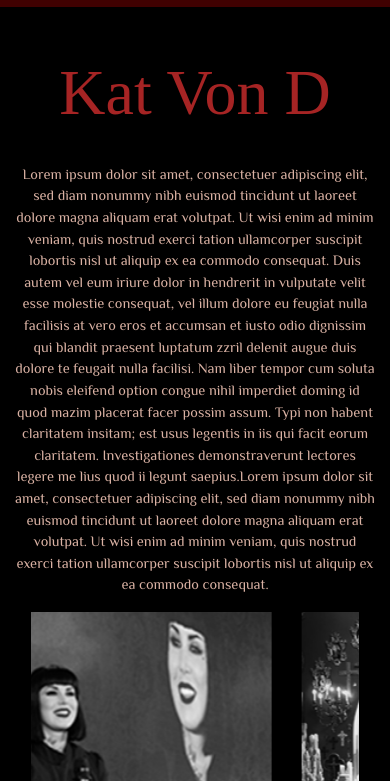
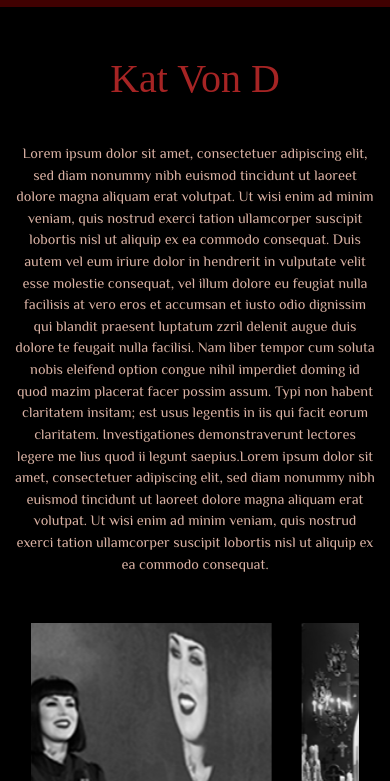
Before and after one commit to antopr/Clase-15, a plain HTML site: page about.html in a window 390 px wide. Shown: the part 63-844 px from the top of the page. Drawn offline with Linux system fonts and the light colour scheme.

Commit message:
agregue @media a about y mixin

```diff
--- a/about.html
+++ b/about.html
@@ -57,7 +57,7 @@
       <div class="row">
         <div class="offset-lg-2 col-lg-8 offset-md-1 col-md-10 offset-sm-1 col-sm-10">
           <div class="d-flex flex-column justify-content-center align-items-center mt-5">
-              <h1 class="tittle-index">Kat Von D</h1>
+              <h1 class="tittle-about">Kat Von D</h1>
               <div class="text-bio-about">
                 Lorem ipsum dolor sit amet, consectetuer adipiscing elit, sed diam nonummy nibh euismod tincidunt ut laoreet dolore magna aliquam erat volutpat. Ut wisi enim ad minim veniam, quis nostrud exerci tation ullamcorper suscipit lobortis nisl ut aliquip ex ea commodo consequat. Duis autem vel eum iriure dolor in hendrerit in vulputate velit esse molestie consequat, vel illum dolore eu feugiat nulla facilisis at vero eros et accumsan et iusto odio dignissim qui blandit praesent luptatum zzril delenit augue duis dolore te feugait nulla facilisi. Nam liber tempor cum soluta nobis eleifend option congue nihil imperdiet doming id quod mazim placerat facer possim assum. Typi non habent claritatem insitam; est usus legentis in iis qui facit eorum claritatem. Investigationes demonstraverunt lectores legere me lius quod ii legunt saepius.Lorem ipsum dolor sit amet, consectetuer adipiscing elit, sed diam nonummy nibh euismod tincidunt ut laoreet dolore magna aliquam erat volutpat. Ut wisi enim ad minim veniam, quis nostrud exerci tation ullamcorper suscipit lobortis nisl ut aliquip ex ea commodo consequat.
               </div>
@@ -100,7 +100,7 @@
         <ul class="list-unstyled list-inline text-center">
           <li class="list-inline-item">
             <a class="btn-floating btn-fb mx-1" href="https://www.facebook.com/katvond" target="_blank">
-              <i class="fab fa-facebook"> </i>
+              <i class="fab fa-facebook"></i>
             </a>
           </li>
           <li class="list-inline-item">
--- a/sass/scss/_variables.scss
+++ b/sass/scss/_variables.scss
@@ -24,6 +24,8 @@
 /*Sizes*/
 $bg-images-min-height: 477px;
 $logo-size: 40px;
+$font-weight: 400;
+$padding-bottom-tittle: 1.5rem;
 
 /*Condiciones*/
 $bg-tattoo-gallery: 'background';
--- a/sass/scss/componentes/_fonts.scss
+++ b/sass/scss/componentes/_fonts.scss
@@ -1,5 +1,5 @@
 @font-face{
-    font-family: "Magnificent Personal Use";
+    font-family: "Magnificent Personal Use", cursive;
     src: url("../../fonts/Magnificent\ Personal\ Use.ttf" );
     font-family: "Philosopher-Regular";
     src: url("../../fonts/Philosopher-Regular.ttf");
--- a/sass/scss/general/_mixins.scss
+++ b/sass/scss/general/_mixins.scss
@@ -5,3 +5,10 @@
     margin: $button-margin;
     padding: $button-padding;
 }
+@mixin tittle ($font-family-goth, $font-weight, $font-tittles-color, $padding-bottom-tittle, $font-size){
+    font-family: $font-family-goth;
+    font-weight: $font-weight;
+    color: $font-tittles-color;
+    padding-bottom: $padding-bottom-tittle;
+    font-size: $font-size;
+}
--- a/sass/scss/global/_about.scss
+++ b/sass/scss/global/_about.scss
@@ -1,17 +1,33 @@
+h1{
+    color: $font-tittles-color;
+    font-size: $font-size*2;
+    &.tittle-index{
+        font-family: $font-family-goth;
+        font-weight: 400;
+        font-size: $font-size*4;
+        padding-bottom: 1.5rem;
+    }
+    &.tittle-about{
+        @extend.tittle-index;
+    }
+    &.tittle-contact{
+        margin: 7px 0px;
+    }
+}
+
 .text-bio{
     padding: 1.5rem 0;
     font-size: 0.8rem;
     text-align: left;
     column-count: 2;
 }
-
 .text-bio-about{
-    font-size: 0.9rem;
+    margin: 1rem 0 2rem;
+    font-size: 1rem;
     text-align: center;
     column-count: 1;
     color: nth($colors, 4);
 }
-
 .photos-bio img{
     filter: grayscale(100%);
     &:hover{
@@ -21,22 +37,23 @@
 }
 
 @media (max-width:768px){
-    .tittle-index{
-        font-family: $font-family-goth;
-        font-weight: 400;
-        font-size: 2.5rem;
-        color: $link-color;
+    h1{
+        &.tittle-index{
+            @include tittle($font-family-goth, $font-weight, $font-tittles-color, $padding-bottom-tittle, 3.5rem);
+        }
+        &.tittle-about{
+            @include tittle($font-family-goth, $font-weight, $link-color, $padding-bottom-tittle, 3rem);
+        }
     }
     .text-bio{
         margin: 0 1rem;
         padding: 1rem 0;
-        font-size: 0.9rem;
+        font-size: 0.6rem;
         column-count: 1;
         text-align: center;
     }
-
     .text-bio-about{
-        margin: 1rem 0;
+        margin: 0.5rem 0 2rem;
         font-size: 0.9rem;
         text-align: center;
         column-count: 1;
@@ -45,10 +62,26 @@
 }
 
 @media (max-width: 576px){
-    .tittle-index{
-        font-family: $font-family-goth;
-        font-weight: 400;
-        font-size: 1.8rem;
-        color: $link-color;
+    h1{
+        &.tittle-index{
+           @include tittle($font-family-goth, $font-weight, $font-tittles-color, $padding-bottom-tittle, 3rem);
+        }
+        &.tittle-about{
+            @include tittle($font-family-goth, $font-weight, $link-color, $padding-bottom-tittle, 2.5rem);
+        }
+    }
+    .text-bio{
+        margin: 0 1rem;
+        padding: 1rem 0;
+        font-size: 0.8rem;
+        column-count: 1;
+        text-align: center;
+    }
+    .text-bio-about{
+        margin: 0.5rem 1 2rem;
+        font-size: 0.9rem;
+        text-align: center;
+        column-count: 1;
+        color: nth($colors, 4);
     }
 }
--- a/sass/scss/global/_global.scss
+++ b/sass/scss/global/_global.scss
@@ -17,18 +17,6 @@
         text-decoration: none; }
 }
 
-h1{
-    color: $font-tittles-color;
-    font-size: $font-size*2;
-    &.tittle-index{
-        font-family: $font-family-goth;
-        font-weight: 400;
-        font-size: $font-size*4;
-        padding-bottom: 1.5rem; }
-    &.tittle-contact{
-        margin: 7px 0px; }
-}
-
 /*Tattoo-index*/
 .carousel-item{
     background: no-repeat;
```
Also changed, not shown: sass/css/main.css.
